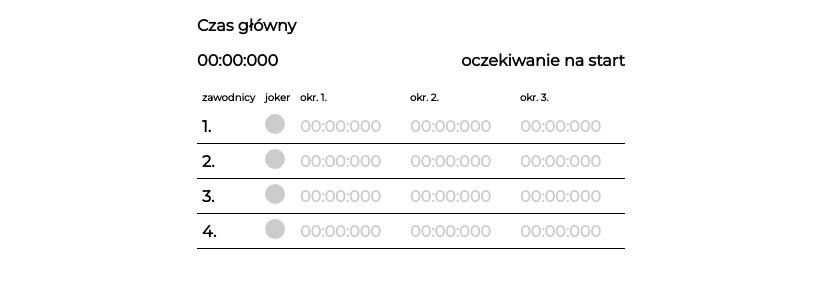
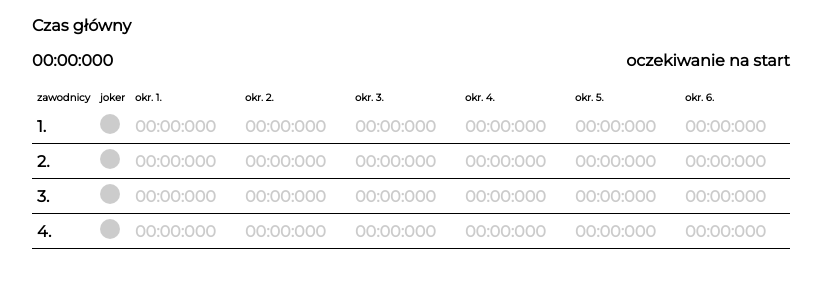
Before and after one commit to jakub-kilinski/stopwatch, a React (Create React App) app: page / in a window 1280 px wide. Shown: the top 300 px of the page, without its empty margins (229-1050 px from the left). Built offline with nearby package versions, Linux system fonts and the light colour scheme.

Commit message:
Delete console.log Resolve warnings

```diff
--- a/src/Stopwatch.js
+++ b/src/Stopwatch.js
@@ -4,7 +4,7 @@ import Driver from './Driver';
 class Stopwatch extends Component {
     config = {
         numbersOfDrivers: 4,
-        laps: 3
+        laps: 6
     };
     KEYS = {
         n1: 49,
@@ -104,7 +104,6 @@ class Stopwatch extends Component {
             });
             return driver;
         });
-        console.log(this.state.drivers);
     };
 
     isFinished() {
@@ -187,7 +186,7 @@ class Stopwatch extends Component {
             <i className={clazzName}>
             </i>
         );
-    }
+    };
 
     renderPrettyTime = (time) => {
         let clazzName = 'prettyTime' + (time.best ? " best" : "");
@@ -201,11 +200,11 @@ class Stopwatch extends Component {
     };
     renderTime = (data, id) => {
         return (
-            <td key={'t' + id} className="singleTime">{data.time ? this.renderPrettyTime(data) : this.renderTimePlaceholder()} </td>
+            <td key={'t' + id} className="singleTime">{data.time ? this.renderPrettyTime(data) : Stopwatch.renderTimePlaceholder()} </td>
         );
     };
 
-    renderTimePlaceholder() {
+    static renderTimePlaceholder() {
         return (
             <span className="timePlaceholder">
                 00:00:000
```
